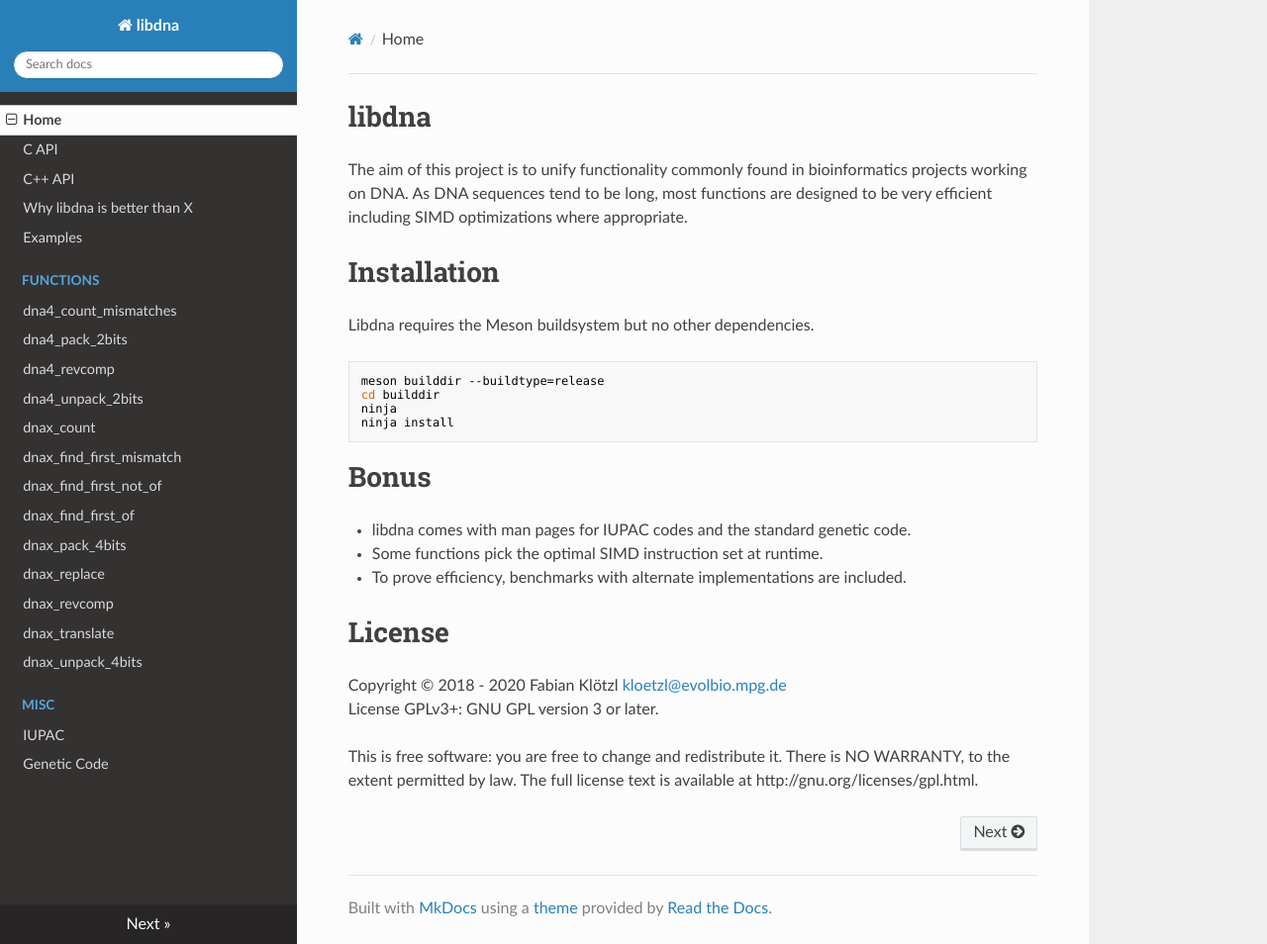
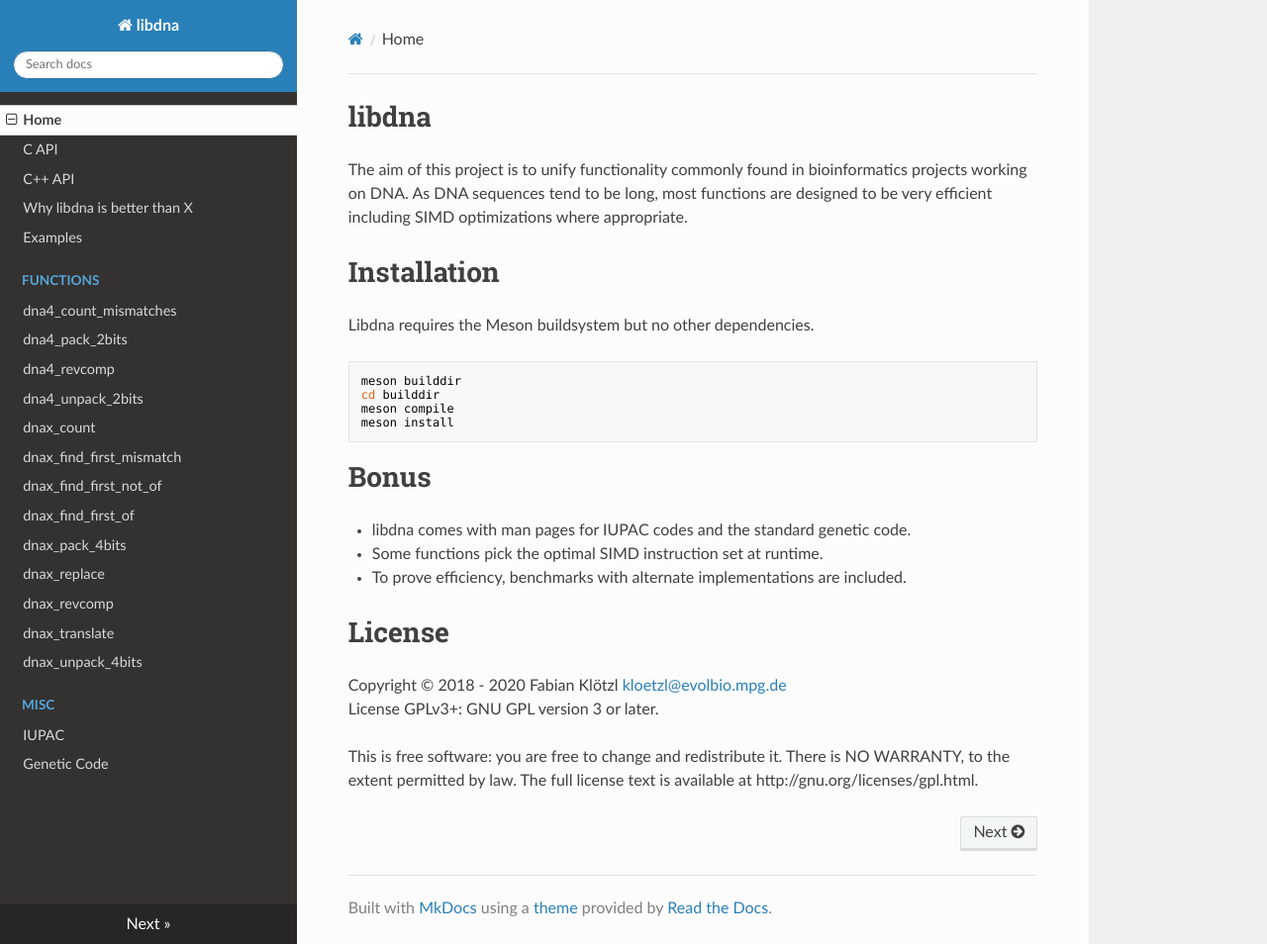
Before and after one commit to kloetzl/libdna, an MkDocs documentation site: the page built from docs/index.md, in a window 1280 px wide and 954 px high. Shown: the whole window at 99% size. Built offline with MkDocs 1.6.1, drawn with Linux system fonts in a browser that asks for light colours; nearby versions of some CDN libraries.

Commit message:
simplify build instructions

```diff
--- a/docs/index.md
+++ b/docs/index.md
@@ -6,10 +6,10 @@ The aim of this project is to unify functionality commonly found in bioinformati
 
 Libdna requires the Meson buildsystem but no other dependencies.
 
-    meson builddir --buildtype=release
+    meson builddir
     cd builddir
-    ninja
-    ninja install
+    meson compile
+    meson install
 
 # Bonus
 
```
Also changed, not shown: Readme.md (+3 -3 lines), 1 other file.
